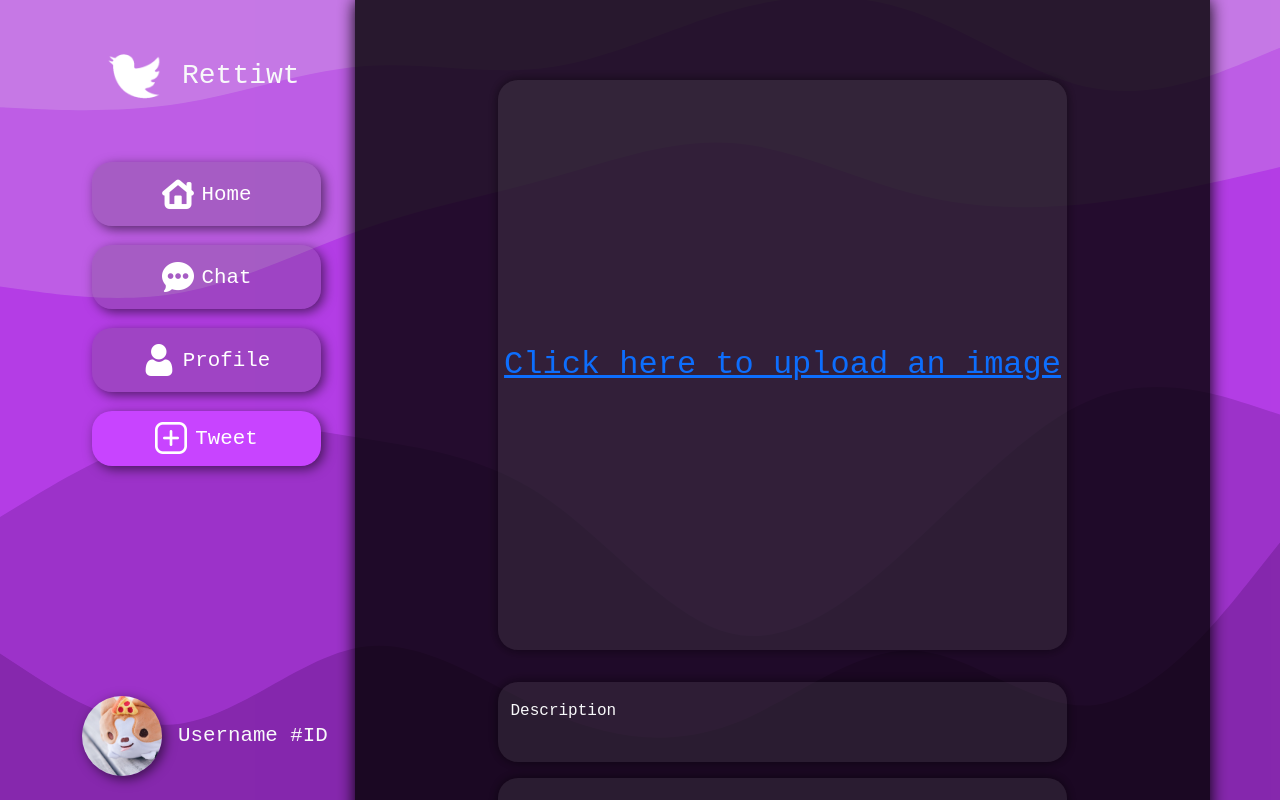
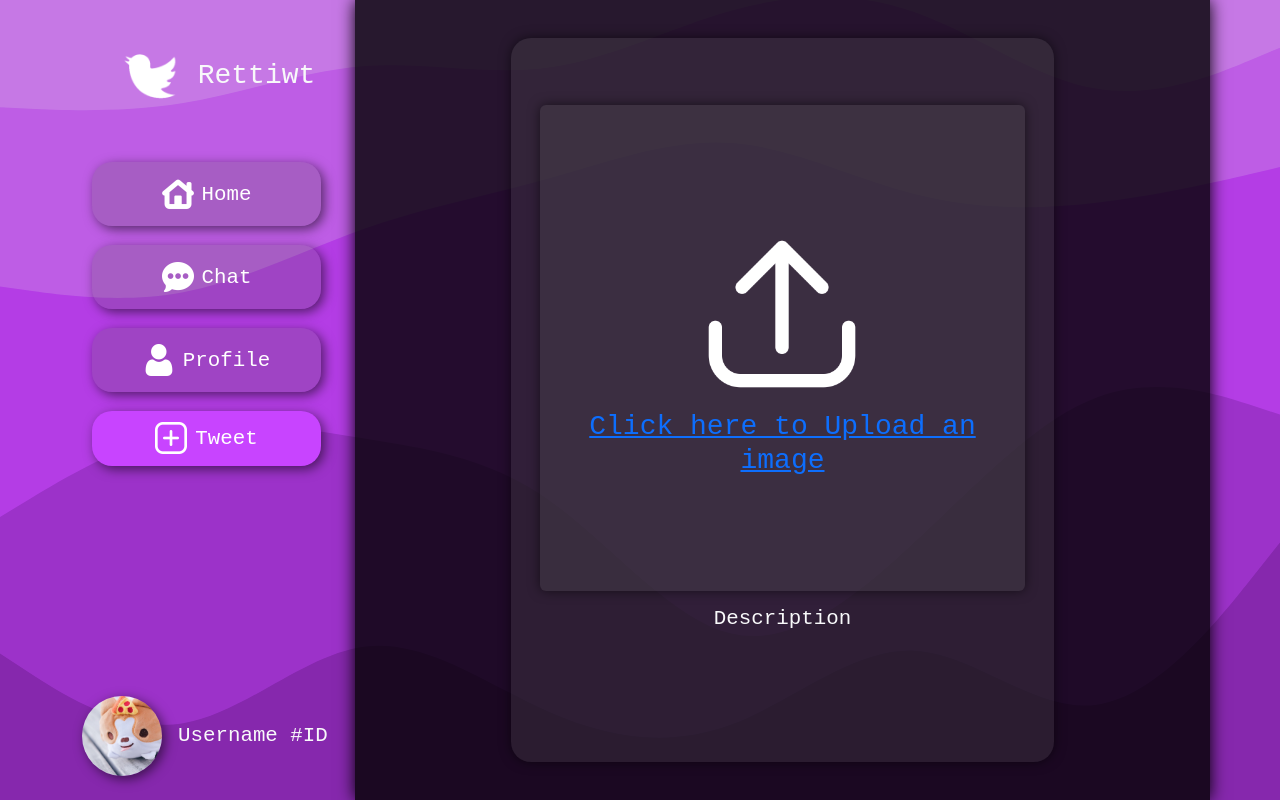
Before and after one commit to Argonaut790/CSCI3100-Project, a React (Create React App) app in the folder frontend/: page /tweet in a window 1280 px wide. Built offline with nearby package versions, Linux system fonts and the light colour scheme.

Commit message:
worked on post system's frontend

```diff
--- a/frontend/public/index.html
+++ b/frontend/public/index.html
@@ -3,7 +3,10 @@
   <head>
     <meta charset="utf-8" />
     <link rel="icon" href="%PUBLIC_URL%/rettiwt.png" />
-    <meta name="viewport" content="width=device-width, initial-scale=1" />
+    <meta
+      name="viewport"
+      content="width=device-width, initial-scale=1, maximum-scale=1"
+    />
     <meta name="theme-color" content="#000000" />
     <meta name="author" content="CSCI3100 Prject" />
     <meta
--- a/frontend/src/App.js
+++ b/frontend/src/App.js
@@ -13,7 +13,10 @@ const images = ImportAll(
 
 const TopLeft = () => {
   return (
-    <div className="row h3 head d-flex align-items-center" id="top-left">
+    <div
+      className="row h3 head d-flex align-items-center justify-content-center"
+      id="top-left"
+    >
       <img
         src={images["twittericon.png"]}
         className="mr-1 white-img"
@@ -105,6 +108,11 @@ function App() {
 
   return (
     <div className="mask-background">
+      {/* Routes */}
+
+      {/* {user ? ({admin ? (<Admin/) : (<User/>)}) : (<Login/>)} */}
+
+      {/* user interface */}
       <div className="container px-4">
         <div className="row gx-5 h-100">
           <div className="col-md-3 vh-100" id="nav">
@@ -139,6 +147,9 @@ function App() {
           </Routes>
         </div>
       </div>
+      {/* admin interface */}
+
+      {/* login interface */}
     </div>
   );
 }
--- a/frontend/src/components/Tweet.js
+++ b/frontend/src/components/Tweet.js
@@ -1,5 +1,11 @@
 import { Component } from "react";
 import axios from "axios";
+
+import ImportAll from "./ImportAll";
+
+const images = ImportAll(
+  require.context("../images", false, /\.(png|jpe?g|svg)$/)
+);
 
 class Tweet extends Component {
   constructor(props) {
@@ -47,16 +53,33 @@ class Tweet extends Component {
             <form
               onSubmit={this.handleSubmit}
               action="POST"
-              className="row d-flex flex-column justify-content-center align-items-center m-0"
+              className="row vh-100 d-flex flex-column justify-content-center align-items-center m-0"
             >
-              <a
-                href="/tweet"
-                className="col-md-8 p-0 d-flex justify-content-center align-items-center h-100 h2 tweet-mask"
-                id="upload-image-section"
+              <div
+                className="col-md-8 p-0 d-flex justify-content-center align-items-center tweet-mask"
+                id="tweet-section"
               >
-                Click here to upload an image
-              </a>
-              <div className="col-md-8 p-0">
+                <div className="container-fluid m-0 p-3 h-100 d-flex flex-column justify-content-center align-items-center m-0">
+                  <a
+                    href="/tweet"
+                    className="row m-0 d-flex flex-column justify-content-center align-items-center tweet-mask h3 post-image"
+                    id="upload-image-section"
+                  >
+                    <img
+                      src={images["upload.png"]}
+                      className="white-img"
+                      id="upload"
+                      alt="upload icon"
+                    />
+                    <div>Click here to Upload an image</div>
+                  </a>
+                  <div className="row m-0 h4" id="tweet-describtion">
+                    Description
+                  </div>
+                </div>
+              </div>
+
+              {/* <div className="col-md-8 p-0">
                 <div className="form-floating">
                   <input
                     type="text"
@@ -88,7 +111,7 @@ class Tweet extends Component {
                 id="post-submit"
               >
                 Tweet
-              </button>
+              </button> */}
             </form>
           </div>
         </div>
--- a/frontend/src/index.css
+++ b/frontend/src/index.css
@@ -78,6 +78,7 @@ body {
 
 #top-left {
   margin: 3rem 0;
+  flex-wrap: nowrap;
 }
 
 #top-mid {
@@ -334,11 +335,19 @@ img {
 
 /* Tweet page */
 
+#tweet-section {
+  width: auto;
+  aspect-ratio: 3/4;
+}
+
 #upload-image-section {
-  height: auto;
-  margin: 5rem 0 2rem 0;
-  aspect-ratio: 1/1;
+  text-align: center;
+  border-radius: 6px;
 }
+
+/* #upload-image-section .span {
+  padding: 2rem;
+} */
 
 .tweet-mask {
   background-color: #5e5e5e3d;
@@ -369,3 +378,13 @@ img {
   border: none;
   box-shadow: 0 0 0.7rem rgb(0 0 0 / 55%);
 }
+
+#tweet-describtion {
+  padding: 1rem 2rem 0;
+  height: 15%;
+}
+
+#upload {
+  width: 12rem;
+  padding: 1rem;
+}
```
Also changed, not shown: frontend/src/images/upload.png (added).
